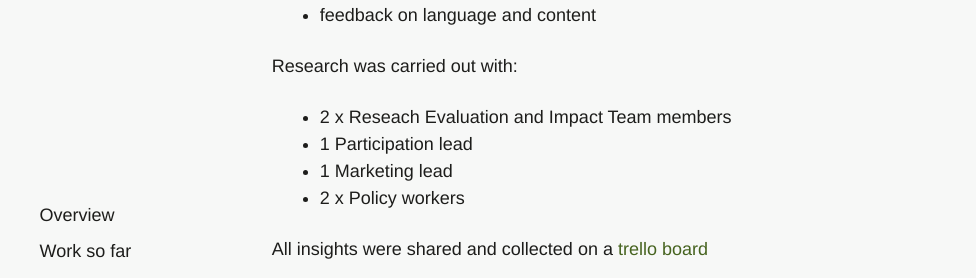
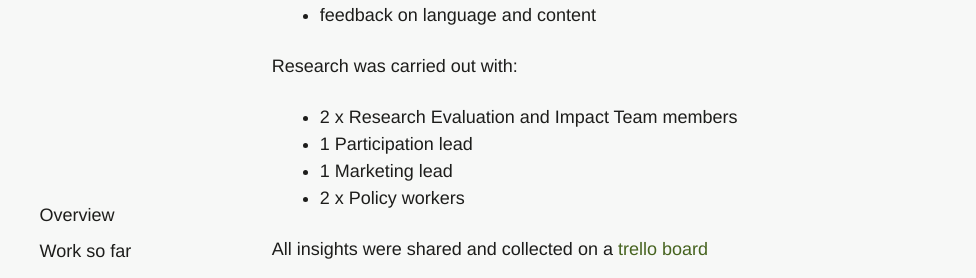
Before and after one commit to barnardos/consent-form-discovery-report, a Jekyll site: the page built from prototype-usertesting.md, in a window 1280 px wide and 900 px high, scrolled down 302 px. Shown: the part 153-431 px from the top of the window, without its empty margins (28-1004 px from the left). Built offline with Jekyll 4.4.1, drawn with Linux system fonts in a browser that asks for light colours.

Commit message:
Update prototype-usertesting.md

```diff
--- a/prototype-usertesting.md
+++ b/prototype-usertesting.md
@@ -13,7 +13,7 @@ The clickable prototypes were tested with six users. We were looking for:
 
 Research was carried out with:
 
-- 2 x Reseach Evaluation and Impact Team members
+- 2 x Research Evaluation and Impact Team members
 - 1 Participation lead
 - 1 Marketing lead
 - 2 x Policy workers
```
